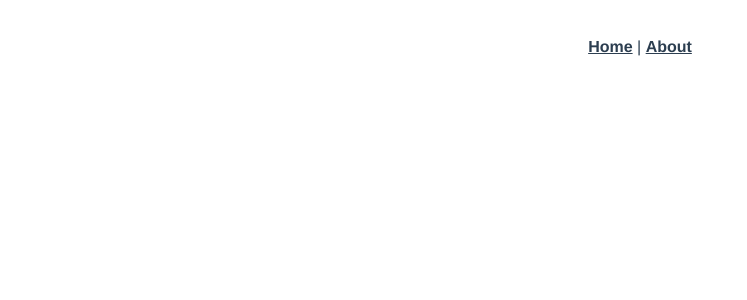
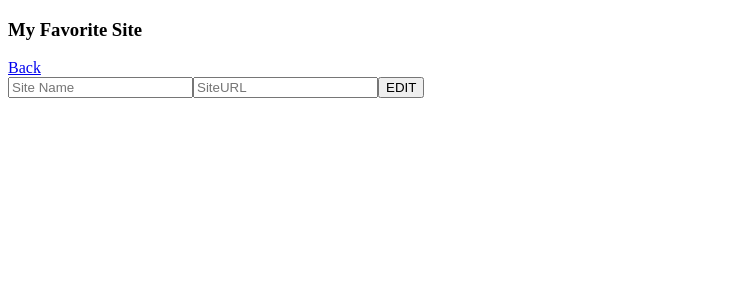
Before and after one commit to yasugahira0810/localportalv2, a Vue app: page /sites/edit/1 in a window 1280 px wide. Shown: the top 300 px of the page, without its empty margins (0-747 px from the left). Built offline with nearby package versions, Linux system fonts and the light colour scheme; no server answers.

Commit message:
Import some files to use localportalv2's base

```diff
--- a/src/App.vue
+++ b/src/App.vue
@@ -1,31 +1,6 @@
 <template>
-  <div id="app">
-    <div id="nav">
-      <router-link to="/">Home</router-link> |
-      <router-link to="/about">About</router-link>
-    </div>
-    <router-view/>
+  <div>
+    <h3>My Favorite Site</h3>
+    <router-view></router-view>
   </div>
 </template>
-
-<style>
-#app {
-  font-family: 'Avenir', Helvetica, Arial, sans-serif;
-  -webkit-font-smoothing: antialiased;
-  -moz-osx-font-smoothing: grayscale;
-  text-align: center;
-  color: #2c3e50;
-}
-#nav {
-  padding: 30px;
-}
-
-#nav a {
-  font-weight: bold;
-  color: #2c3e50;
-}
-
-#nav a.router-link-exact-active {
-  color: #42b983;
-}
-</style>
--- /dev/null
+++ b/src/components/AddSite.vue
@@ -0,0 +1,38 @@
+<template>
+    <div>
+        <router-link to="/">Back</router-link>
+            <br>
+            <input v-model="siteName" placeholder="Site Name">
+                <input v-model="siteURL" placeholder="Site URL">
+                    <button v-on:click="addSite()">ADD</button>
+    </div>
+</template>
+<script>
+    export default {
+        data() {
+            return {
+                siteName: '',
+                siteURL: ''
+            }
+        }, methods: {
+            addSite() {
+                if (this.siteName === '' || this.siteURL === '') return;
+                const siteInfo = {
+                    name: this.siteName,
+                    url: this.siteURL
+                }
+                fetch('http://localhost:3000/sites', {
+                    method: 'POST',
+                    headers: {
+                        'Content-type': 'application/json'
+                    },
+                    body: JSON.stringify(siteInfo)
+                }).then(() => {
+                    this.siteName = '';
+                    this.siteURL = '';
+                    this.$router.push('/');
+                }).catch((err) => console.log(err))
+            }
+        }
+    }
+</script>
--- /dev/null
+++ b/src/components/EditSite.vue
@@ -0,0 +1,47 @@
+<template>
+  <div>
+    <router-link to="/">Back</router-link>
+    <br>
+    <input v-model="siteName" placeholder="Site Name">
+    <input v-model="siteURL" placeholder="SiteURL">
+    <button v-on:click="editSite()">EDIT</button>
+  </div>
+</template>
+<script>
+export default {
+  data() {
+    return {
+      siteName: "",
+      siteURL: ""
+    };
+  },
+  created() {
+    const id = this.$route.params.id;
+    fetch(`http://localhost:3000/sites/${id}`)
+      .then(res => res.json())
+      .then(data => {
+        this.siteName = data.name;
+        this.siteURL = data.url;
+      })
+      .catch(err => console.log(err));
+  },
+  methods: {
+    editSite() {
+      if (this.siteName === "" || this.siteURL === "") return;
+      const id = this.$route.params.id;
+      const siteInfo = { name: this.siteName, url: this.siteURL };
+      fetch(`http://localhost:3000/sites/${id}`, {
+        method: "PUT",
+        headers: { "Content-type": "application/json" },
+        body: JSON.stringify(siteInfo)
+      })
+        .then(() => {
+          this.siteName = "";
+          this.siteURL = "";
+          this.$router.push("/");
+        })
+        .catch(err => console.log(err));
+    }
+  }
+};
+</script>
--- /dev/null
+++ b/src/components/SiteList.vue
@@ -0,0 +1,46 @@
+<template>
+  <div>
+    <button v-on:click="addSite">ADD</button>
+    <h5>Site List</h5>
+    <ul>
+      <li v-for="(site) in sites" v-bind:key="site.id">
+        <a v-bind:href="site.url" target="_blank">{{ site.name }}</a>
+        <button v-on:click="editSite(site.id)">EDIT</button>
+        <button v-on:click="deleteSite(site.id)">DEL</button>
+      </li>
+    </ul>
+  </div>
+</template>
+
+<script>
+export default {
+  data() {
+    return { sites: [] };
+  },
+  created() {
+    fetch("http://localhost:3000/sites")
+      .then(res => res.json())
+      .then(data => {
+        this.sites = data;
+      })
+      .catch(err => console.log(err));
+  },
+  methods: {
+    addSite() {
+      this.$router.push("/sites/add");
+    },
+    editSite(id) {
+      this.$router.push(`/sites/edit/${id}`);
+    },
+    deleteSite(id) {
+      fetch(`http://localhost:3000/sites/${id}`, {
+        method: "DELETE"
+      })
+        .then(() => {
+          this.sites = this.sites.filter(site => site.id !== id);
+        })
+        .catch(err => console.log(err));
+    }
+  }
+};
+</script>
--- a/src/router.js
+++ b/src/router.js
@@ -1,25 +1,17 @@
 import Vue from 'vue'
 import Router from 'vue-router'
-import Home from './views/Home.vue'
+import SiteList from './components/SiteList'
+import AddSite from './components/AddSite'
+import EditSite from'./components/EditSite'
 
 Vue.use(Router)
 
 export default new Router({
-  mode: 'history',
-  base: process.env.BASE_URL,
-  routes: [
-    {
-      path: '/',
-      name: 'home',
-      component: Home
-    },
-    {
-      path: '/about',
-      name: 'about',
-      // route level code-splitting
-      // this generates a separate chunk (about.[hash].js) for this route
-      // which is lazy-loaded when the route is visited.
-      component: () => import(/* webpackChunkName: "about" */ './views/About.vue')
-    }
-  ]
+    mode: 'history',
+    base: process.env.BASE_URL,
+    routes: [
+        { path:'/', component: SiteList },
+        { path:'/sites/add', component: AddSite },
+        { path:'/sites/edit/:id', component:EditSite },
+    ]
 })
```
